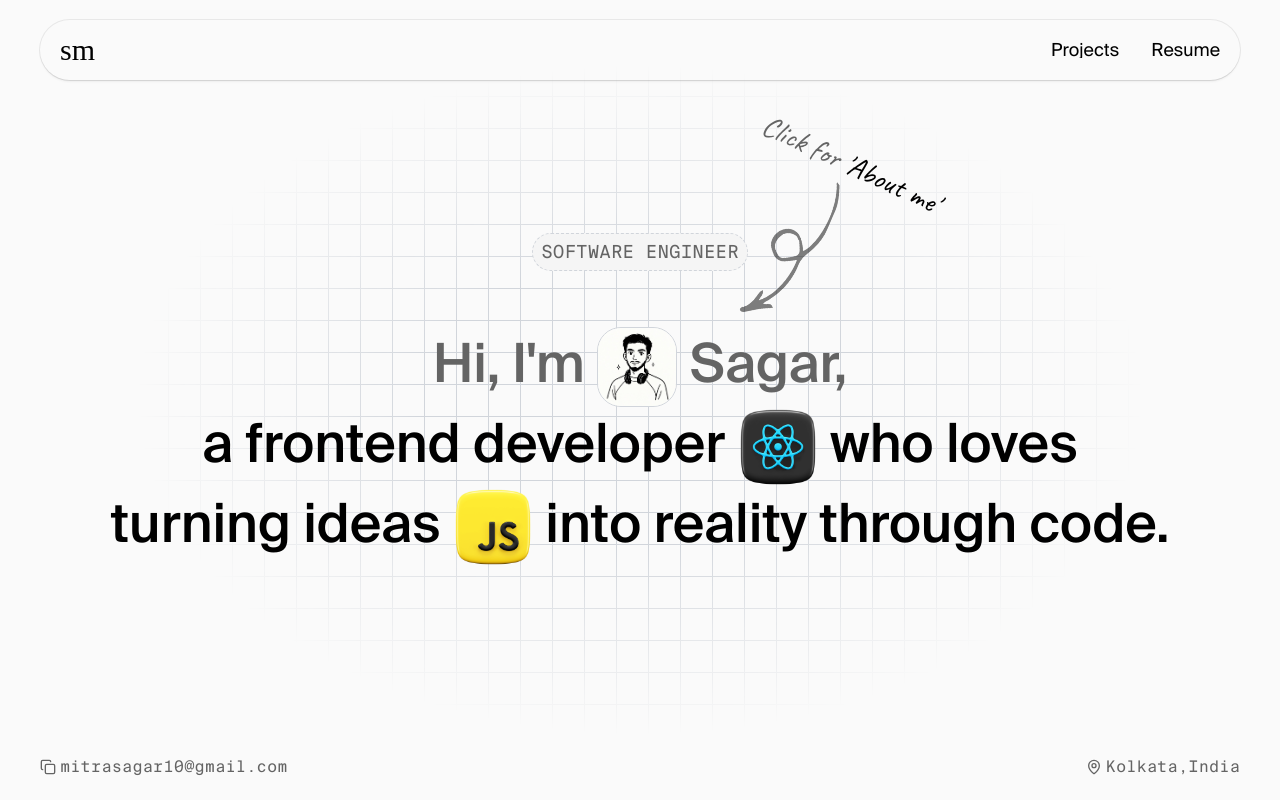
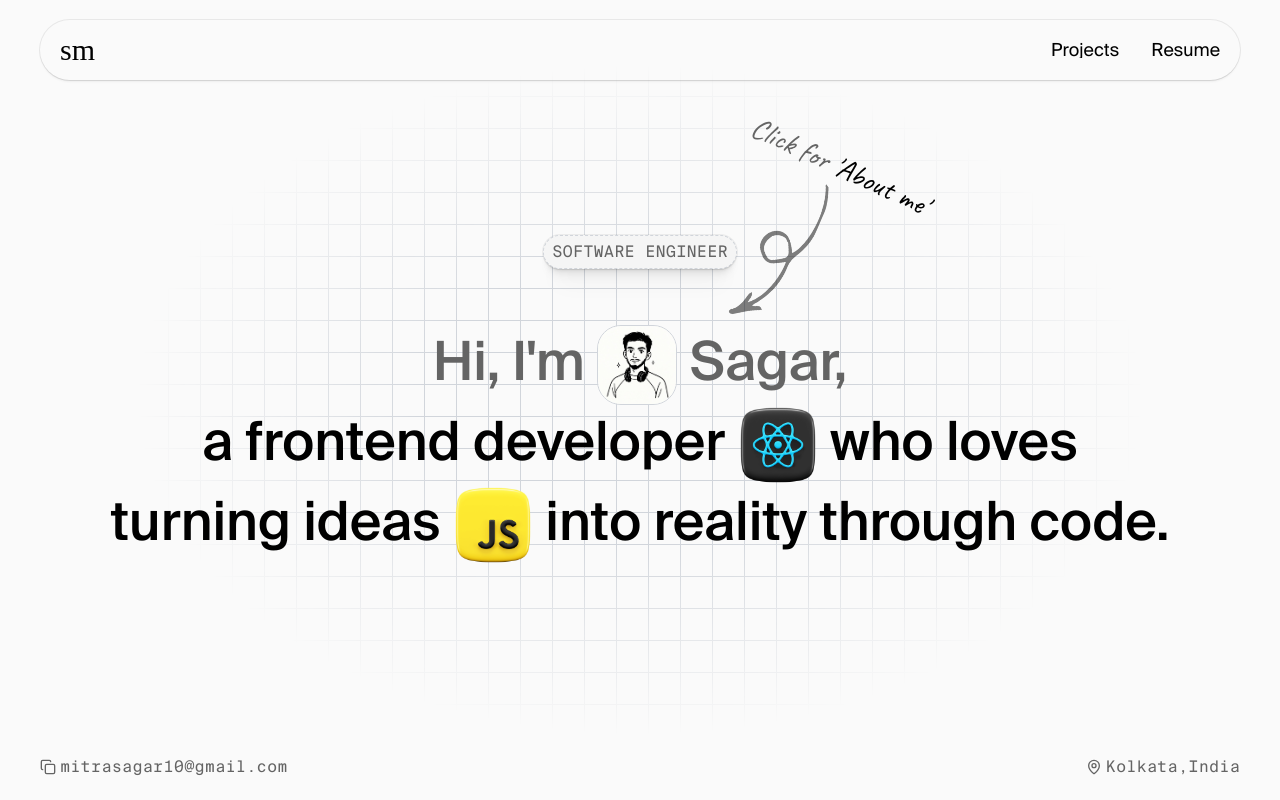
Before and after one commit to devxsagar/my-portfolio, a React (Vite) app: page / in a window 1280 px wide. Built offline with nearby package versions, Linux system fonts and the light colour scheme; a web font is replaced by a local one.

Commit message:
update: remove border and add shadow

```diff
--- a/src/sections/Hero.jsx
+++ b/src/sections/Hero.jsx
@@ -45,10 +45,10 @@ const Hero = () => {
         <div>
           {/* Software Engineer */}
           <motion.div
-            className=" relative bg-bg-secondary border w-fit border-dashed border-border
-                px-1 py-0.5 mb-8 mx-auto rounded-3xl md:mb-10 lg:px-2 lg:py-1 lg:mb-12 xl:mb-14"
+            className=" relative w-fit bg-bg-secondary border border-dashed border-border
+                px-1 py-0.5 mb-8 mx-auto rounded-3xl md:mb-10 lg:px-2 lg:py-1 lg:mb-12 xl:mb-14 shadow-[0px_0px_0px_1px_rgba(0,0,0,0.06),0px_1px_1px_-0.5px_rgba(0,0,0,0.06),0px_3px_3px_-1.5px_rgba(0,0,0,0.06),_0px_6px_6px_-3px_rgba(0,0,0,0.06),0px_12px_12px_-6px_rgba(0,0,0,0.06),0px_24px_24px_-12px_rgba(0,0,0,0.06)]"
           >
-            <h2 className="text-sm md:text-base xl:text-lg text-text-secondary uppercase font-[590] font-suisse-mono">
+            <h2 className="text-xs md:text-sm xl:text-base text-text-secondary uppercase font-[590] font-suisse-mono">
               software engineer
             </h2>
             <img
```
